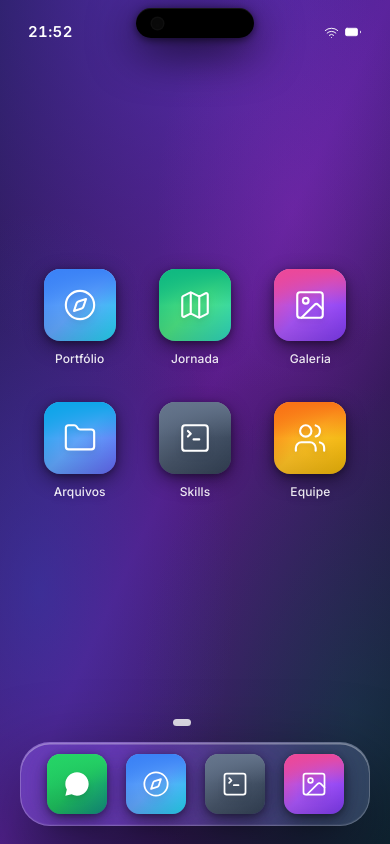
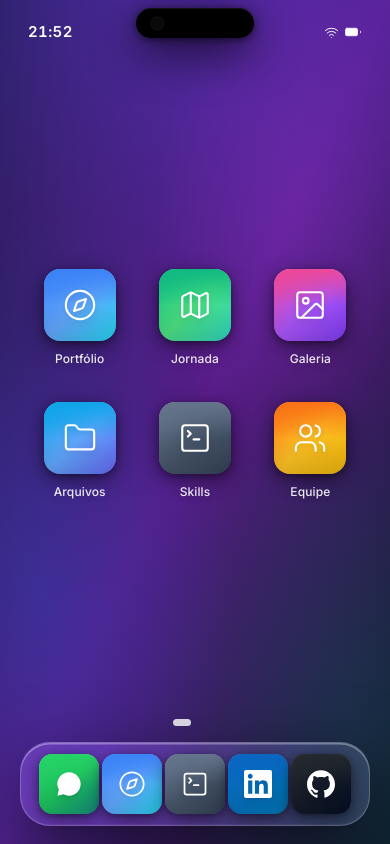
Before and after one commit to Fmarzochi/PortfolioFelipeMarzochi, a Next.js app: page / in a window 390 px wide. Both pictures are taken after typing "Sample123" into the empty fields and a click on the button 283 px from the left and 555 px from the top of the page. Built offline with nearby package versions, Linux system fonts and the light colour scheme.

Commit message:
Adiciono LinkedIn e GitHub no dock mobile (IOSMobile), abrindo URL externo ao clicar.

```diff
--- a/src/components/os/IOSMobile.tsx
+++ b/src/components/os/IOSMobile.tsx
@@ -11,6 +11,18 @@
 import { ControlCenter } from './ControlCenter';
 import { playSound } from '../../utils/audioEngine';
 import { DynamicIsland } from './DynamicIsland';
+
+const LinkedInIcon = ({ className }: { className?: string }) => (
+  <svg viewBox="0 0 24 24" fill="currentColor" className={className}>
+    <path d="M20.447 20.452h-3.554v-5.569c0-1.328-.027-3.037-1.852-3.037-1.853 0-2.136 1.445-2.136 2.939v5.667H9.351V9h3.414v1.561h.046c.477-.9 1.637-1.85 3.37-1.85 3.601 0 4.267 2.37 4.267 5.455v6.286zM5.337 7.433c-1.144 0-2.063-.926-2.063-2.065 0-1.138.92-2.063 2.063-2.063 1.14 0 2.064.925 2.064 2.063 0 1.139-.925 2.065-2.064 2.065zm1.782 13.019H3.555V9h3.564v11.452zM22.225 0H1.771C.792 0 0 .774 0 1.729v20.542C0 23.227.792 24 1.771 24h20.451C23.2 24 24 23.227 24 22.271V1.729C24 .774 23.2 0 22.222 0h.003z" />
+  </svg>
+);
+
+const GitHubIcon = ({ className }: { className?: string }) => (
+  <svg viewBox="0 0 24 24" fill="currentColor" className={className}>
+    <path d="M12 .297c-6.63 0-12 5.373-12 12 0 5.303 3.438 9.8 8.205 11.385.6.113.82-.258.82-.577 0-.285-.01-1.04-.015-2.04-3.338.724-4.042-1.61-4.042-1.61C4.422 18.07 3.633 17.7 3.633 17.7c-1.087-.744.084-.729.084-.729 1.205.084 1.838 1.236 1.838 1.236 1.07 1.835 2.809 1.305 3.495.998.108-.776.417-1.305.76-1.605-2.665-.3-5.466-1.332-5.466-5.93 0-1.31.465-2.38 1.235-3.22-.135-.303-.54-1.523.105-3.176 0 0 1.005-.322 3.3 1.23.96-.267 1.98-.399 3-.405 1.02.006 2.04.138 3 .405 2.28-1.552 3.285-1.23 3.285-1.23.645 1.653.24 2.873.12 3.176.765.84 1.23 1.91 1.23 3.22 0 4.61-2.805 5.625-5.475 5.92.42.36.81 1.096.81 2.22 0 1.606-.015 2.896-.015 3.286 0 .315.21.69.825.57C20.565 22.092 24 17.592 24 12.297c0-6.627-5.373-12-12-12" />
+  </svg>
+);
 
 /* ── WhatsApp icon (SVG fiel ao logo oficial 2024) ───────────────────────── */
 const WhatsAppIcon = ({ className }: { className?: string }) => (
@@ -40,6 +52,7 @@
   // eslint-disable-next-line @typescript-eslint/no-explicit-any
   icon: React.ComponentType<any>;
   gradient: string;
+  href?: string;
 };
 
 const HOME_APPS: AppEntry[] = [
@@ -52,10 +65,11 @@
 ];
 
 const DOCK_APPS: AppEntry[] = [
-  { id: 'messages', title: 'Contato', icon: WhatsAppIcon,   gradient: 'from-[#25D366] via-[#1ebe5d] to-[#128C7E]'  },
-  { id: 'safari',   title: 'Safari',  icon: Compass,        gradient: 'from-blue-500 via-blue-400 to-cyan-400'      },
-  { id: 'skills',   title: 'Skills',  icon: TerminalSquare, gradient: 'from-slate-500 via-slate-600 to-slate-700'   },
-  { id: 'photos',   title: 'Fotos',   icon: ImageIcon,      gradient: 'from-pink-500 via-purple-500 to-violet-600'  },
+  { id: 'messages',  title: 'Contato',  icon: WhatsAppIcon,  gradient: 'from-[#25D366] via-[#1ebe5d] to-[#128C7E]'                                          },
+  { id: 'safari',    title: 'Safari',   icon: Compass,       gradient: 'from-blue-500 via-blue-400 to-cyan-400'                                              },
+  { id: 'skills',    title: 'Skills',   icon: TerminalSquare, gradient: 'from-slate-500 via-slate-600 to-slate-700'                                          },
+  { id: 'linkedin',  title: 'LinkedIn', icon: LinkedInIcon,  gradient: 'from-[#0A66C2] to-[#0077B5]', href: 'https://www.linkedin.com/in/felipemarzochi/'   },
+  { id: 'github',    title: 'GitHub',   icon: GitHubIcon,    gradient: 'from-[#24292e] to-[#040d21]',  href: 'https://github.com/Fmarzochi'                  },
 ];
 
 export const IOSMobile = () => {
@@ -72,9 +86,13 @@
   const formatTime = (date: Date) =>
     date.toLocaleTimeString('pt-BR', { hour: '2-digit', minute: '2-digit' });
 
-  const handleOpenApp = (appId: string) => {
+  const handleOpenApp = (app: AppEntry) => {
     playSound('click');
-    setActiveApp((current) => (current === appId ? null : appId));
+    if (app.href) {
+      window.open(app.href, '_blank', 'noopener,noreferrer');
+      return;
+    }
+    setActiveApp((current) => (current === app.id ? null : app.id));
   };
 
   const handleCloseApp = () => {
@@ -140,7 +158,7 @@
               <motion.button
                 whileTap={{ scale: 0.86 }}
                 transition={{ type: 'spring', stiffness: 520, damping: 28 }}
-                onClick={() => handleOpenApp(app.id)}
+                onClick={() => handleOpenApp(app)}
                 className={`app-icon relative h-[72px] w-[72px] bg-gradient-to-br ${app.gradient} flex items-center justify-center overflow-hidden cursor-pointer`}
               >
                 {/* Specular highlight */}
@@ -170,7 +188,7 @@
               key={app.id}
               whileTap={{ scale: 0.86 }}
               transition={{ type: 'spring', stiffness: 520, damping: 28 }}
-              onClick={() => handleOpenApp(app.id)}
+              onClick={() => handleOpenApp(app)}
               className={`app-icon relative h-[60px] w-[60px] bg-gradient-to-br ${app.gradient} flex items-center justify-center overflow-hidden cursor-pointer`}
             >
               <div className="absolute inset-0 bg-gradient-to-b from-white/28 via-transparent to-black/10 pointer-events-none" />
```
